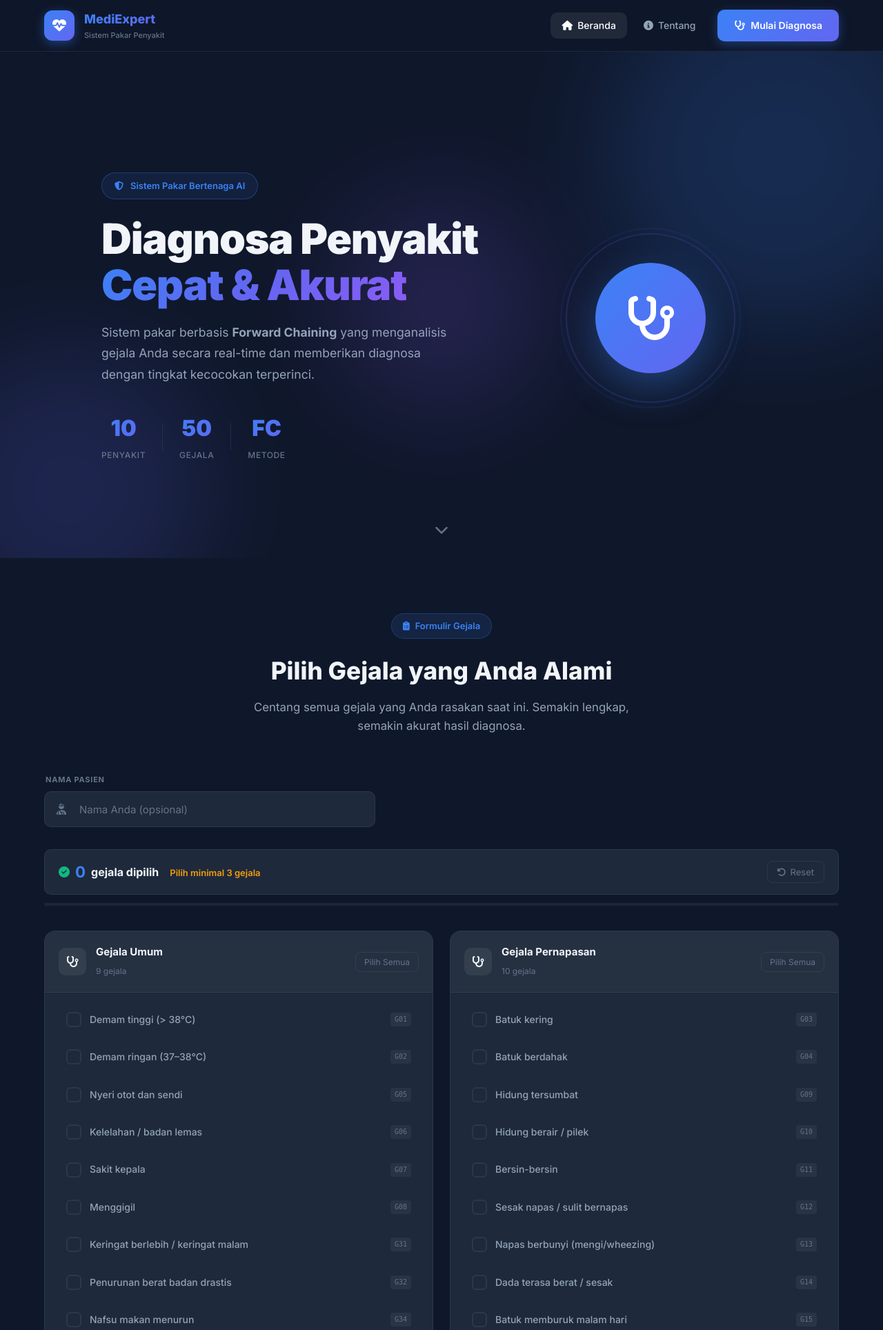
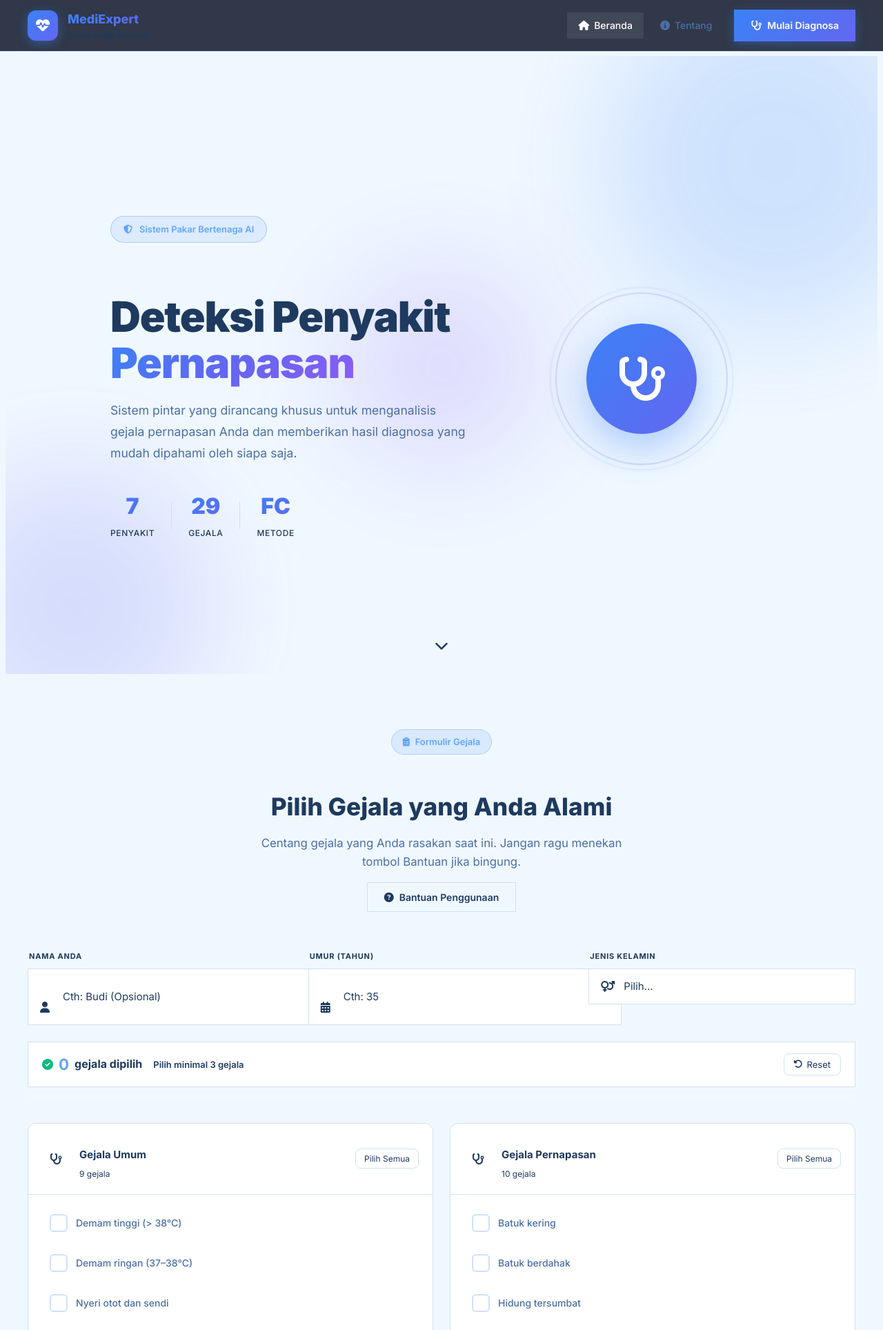
Before and after one commit to baron969/MediExpert, a Flask app: page / in a window 1280 px wide. Shown: the top 1928 px of the page at 69% size. Run offline with Flask 3, Linux system fonts and the light colour scheme.

Commit message:
Major Overhaul: Soft blue UI, focused respiratory knowledge base, added age/gender, improved PDF report

```diff
--- a/app.py
+++ b/app.py
@@ -53,6 +53,8 @@ def init_sqlite():
         CREATE TABLE IF NOT EXISTS riwayat_konsultasi (
             id INTEGER PRIMARY KEY AUTOINCREMENT,
             nama_pasien TEXT NOT NULL DEFAULT 'Anonim',
+            umur INTEGER DEFAULT 0,
+            jenis_kelamin TEXT DEFAULT 'Tidak diketahui',
             gejala TEXT NOT NULL,
             diagnosa TEXT,
             skor REAL DEFAULT 0,
@@ -69,10 +71,12 @@ except Exception as e:
     print(f"[WARNING] Tidak bisa inisialisasi SQLite (mungkin read-only): {e}")
 
 
-def simpan_riwayat(nama_pasien: str, gejala_ids: list, diagnosa: str, skor: float):
+def simpan_riwayat(nama_pasien: str, umur: int, jenis_kelamin: str, gejala_ids: list, diagnosa: str, skor: float):
     """Simpan ke Supabase; fallback ke SQLite jika gagal."""
     data = {
         "nama_pasien": nama_pasien,
+        "umur": umur,
+        "jenis_kelamin": jenis_kelamin,
         "gejala": json.dumps(gejala_ids),
         "diagnosa": diagnosa,
         "skor": round(skor, 2),
@@ -89,8 +93,8 @@ def simpan_riwayat(nama_pasien: str, gejala_ids: list, diagnosa: str, skor: floa
     try:
         conn = sqlite3.connect(DB_PATH)
         conn.execute(
-            "INSERT INTO riwayat_konsultasi (nama_pasien,gejala,diagnosa,skor,timestamp) VALUES (?,?,?,?,?)",
-            (data["nama_pasien"], data["gejala"], data["diagnosa"], data["skor"], data["timestamp"])
+            "INSERT INTO riwayat_konsultasi (nama_pasien,umur,jenis_kelamin,gejala,diagnosa,skor,timestamp) VALUES (?,?,?,?,?,?,?)",
+            (data["nama_pasien"], data["umur"], data["jenis_kelamin"], data["gejala"], data["diagnosa"], data["skor"], data["timestamp"])
         )
         conn.commit()
         conn.close()
@@ -247,6 +251,8 @@ def index():
 @app.route("/diagnosa", methods=["POST"])
 def diagnosa():
     nama_pasien    = request.form.get("nama_pasien", "Anonim").strip() or "Anonim"
+    umur           = int(request.form.get("umur", 0) or 0)
+    jenis_kelamin  = request.form.get("jenis_kelamin", "Tidak diketahui").strip()
     gejala_dipilih = request.form.getlist("gejala")
 
     if not gejala_dipilih:
@@ -279,12 +285,14 @@ def diagnosa():
         nama_diagnosa = f"Kemungkinan: {hasil['kemungkinan_lain'][0]['nama']}"
         skor_diagnosa = hasil["kemungkinan_lain"][0]["skor"]
 
-    simpan_riwayat(nama_pasien, gejala_dipilih, nama_diagnosa, skor_diagnosa)
+    simpan_riwayat(nama_pasien, umur, jenis_kelamin, gejala_dipilih, nama_diagnosa, skor_diagnosa)
 
     return render_template(
         "hasil.html",
         hasil=hasil,
         nama_pasien=nama_pasien,
+        umur=umur,
+        jenis_kelamin=jenis_kelamin,
         timestamp=datetime.now().strftime("%d %B %Y, %H:%M"),
     )
 
--- a/static/css/style.css
+++ b/static/css/style.css
@@ -1,23 +1,27 @@
 /* MediExpert - style.css */
 :root {
-  --bg-primary: #0F172A;
-  --bg-secondary: #1E293B;
-  --bg-card: #1E293B;
-  --border: rgba(148,163,184,0.12);
-  --text-primary: #F1F5F9;
-  --text-secondary: #94A3B8;
-  --text-muted: #64748B;
-  --accent: #3B82F6;
-  --accent-2: #6366F1;
-  --success: #10B981;
-  --warning: #F59E0B;
-  --danger: #EF4444;
-  --radius: 16px;
-  --radius-sm: 10px;
-  --shadow: 0 4px 24px rgba(0,0,0,0.4);
-  --transition: all 0.3s cubic-bezier(0.4,0,0.2,1);
+    /* Soft Blue & White Theme */
+    --bg-primary: #f0f8ff; /* AliceBlue */
+    --bg-secondary: #ffffff;
+    --text-primary: #1e3a5f;
+    --text-secondary: #4a6fa5;
+    --border: #d0e1f9;
+    --primary: #3b82f6; /* Keep primary blue but softer */
+    --primary-hover: #2563eb;
+    --accent: #60a5fa;
+    --danger: #ef4444;
+    --success: #10b981;
+    --warn: #f59e0b;
+
+    --radius: 12px;
+    --shadow: 0 4px 6px -1px rgba(0, 0, 0, 0.05), 0 2px 4px -1px rgba(0, 0, 0, 0.03);
+    --shadow-lg: 0 10px 15px -3px rgba(0, 0, 0, 0.05), 0 4px 6px -2px rgba(0, 0, 0, 0.03);
 }
-*,*::before,*::after{box-sizing:border-box;margin:0;padding:0}
+
+body {
+    font-size: 16px; /* Larger base font */
+    line-height: 1.6;
+}
 html{scroll-behavior:smooth}
 body{font-family:'Inter',sans-serif;background:var(--bg-primary);color:var(--text-primary);line-height:1.6;overflow-x:hidden}
 .container{max-width:1200px;margin:0 auto;padding:0 24px}
--- a/supabase_schema.sql
+++ b/supabase_schema.sql
@@ -7,6 +7,8 @@
 CREATE TABLE IF NOT EXISTS riwayat_konsultasi (
     id          BIGSERIAL PRIMARY KEY,
     nama_pasien TEXT      NOT NULL DEFAULT 'Anonim',
+    umur        INTEGER   DEFAULT 0,
+    jenis_kelamin TEXT    DEFAULT 'Tidak diketahui',
     gejala      TEXT      NOT NULL,
     diagnosa    TEXT,
     skor        REAL      DEFAULT 0,
--- a/templates/index.html
+++ b/templates/index.html
@@ -18,12 +18,12 @@
                 <span>Sistem Pakar Bertenaga AI</span>
             </div>
             <h1 class="hero-title">
-                Diagnosa Penyakit <br>
-                <span class="gradient-text">Cepat & Akurat</span>
+                Deteksi Penyakit <br>
+                <span class="gradient-text">Pernapasan</span>
             </h1>
             <p class="hero-desc">
-                Sistem pakar berbasis <strong>Forward Chaining</strong> yang menganalisis gejala Anda
-                secara real-time dan memberikan diagnosa dengan tingkat kecocokan terperinci.
+                Sistem pintar yang dirancang khusus untuk menganalisis gejala pernapasan Anda
+                dan memberikan hasil diagnosa yang mudah dipahami oleh siapa saja.
             </p>
             <div class="hero-stats">
                 <div class="stat">
@@ -80,25 +80,42 @@
                 <i class="fas fa-clipboard-list"></i> Formulir Gejala
             </div>
             <h2>Pilih Gejala yang Anda Alami</h2>
-            <p>Centang semua gejala yang Anda rasakan saat ini. Semakin lengkap, semakin akurat hasil diagnosa.</p>
+            <p>Centang gejala yang Anda rasakan saat ini. Jangan ragu menekan tombol Bantuan jika bingung.</p>
+            <button type="button" class="btn btn-outline" onclick="document.getElementById('helpModal').classList.add('show')" style="margin-top: 16px;">
+                <i class="fas fa-question-circle"></i> Bantuan Penggunaan
+            </button>
         </div>
 
         <form action="{{ url_for('diagnosa') }}" method="POST" id="formDiagnosa">
-
-            <!-- Nama Pasien -->
-            <div class="input-group-fancy">
-                <label for="namaPasien">Nama Pasien</label>
-                <div class="input-icon"><i class="fas fa-user-injured"></i></div>
-                <input
-                    type="text"
-                    name="nama_pasien"
-                    id="namaPasien"
-                    placeholder="Nama Anda (opsional)"
-                    class="input-fancy"
-                    value="{{ request.form.get('nama_pasien', '') }}"
-                    maxlength="80"
-                    autocomplete="name"
-                >
+            <div style="display: flex; gap: 20px; flex-wrap: wrap; margin-bottom: 24px;">
+                <!-- Nama Pasien -->
+                <div class="input-group-fancy" style="flex: 1; min-width: 200px; margin-bottom: 0;">
+                    <label for="namaPasien">Nama Anda</label>
+                    <div style="position:relative;">
+                        <div class="input-icon"><i class="fas fa-user"></i></div>
+                        <input type="text" name="nama_pasien" id="namaPasien" placeholder="Cth: Budi (Opsional)" class="input-fancy" value="{{ request.form.get('nama_pasien', '') }}" maxlength="80">
+                    </div>
+                </div>
+                <!-- Umur -->
+                <div class="input-group-fancy" style="flex: 1; min-width: 150px; margin-bottom: 0;">
+                    <label for="umur">Umur (Tahun)</label>
+                    <div style="position:relative;">
+                        <div class="input-icon"><i class="fas fa-calendar-alt"></i></div>
+                        <input type="number" name="umur" id="umur" placeholder="Cth: 35" class="input-fancy" min="12" max="100" value="{{ request.form.get('umur', '') }}" required>
+                    </div>
+                </div>
+                <!-- Jenis Kelamin -->
+                <div class="input-group-fancy" style="flex: 1; min-width: 180px; margin-bottom: 0;">
+                    <label for="jenis_kelamin">Jenis Kelamin</label>
+                    <div style="position:relative;">
+                        <div class="input-icon"><i class="fas fa-venus-mars"></i></div>
+                        <select name="jenis_kelamin" id="jenis_kelamin" class="input-fancy" style="appearance: none; cursor: pointer;" required>
+                            <option value="">Pilih...</option>
+                            <option value="Laki-laki">Laki-laki</option>
+                            <option value="Perempuan">Perempuan</option>
+                        </select>
+                    </div>
+                </div>
             </div>
 
             <!-- Progress & Counter -->
@@ -150,7 +167,6 @@
                                 <i class="fas fa-check"></i>
                             </div>
                             <span class="gejala-text">{{ g.nama }}</span>
-                            <span class="gejala-id">{{ g.id }}</span>
                         </label>
                         {% endfor %}
                     </div>
@@ -237,4 +253,26 @@
     </div>
 </section>
 
+<!-- Modal Bantuan -->
+<div id="helpModal" class="modal-overlay">
+    <div class="modal-content">
+        <div class="modal-header">
+            <h3><i class="fas fa-info-circle"></i> Cara Menggunakan Sistem</h3>
+            <button type="button" onclick="document.getElementById('helpModal').classList.remove('show')" class="btn-close"><i class="fas fa-times"></i></button>
+        </div>
+        <div class="modal-body">
+            <p>Selamat datang! Sistem ini dirancang untuk mempermudah Anda mengetahui kemungkinan penyakit pernapasan. Ikuti langkah ini:</p>
+            <ol style="margin-left: 20px; margin-top: 10px; line-height: 1.8;">
+                <li><strong>Isi Data Diri:</strong> Masukkan nama, umur, dan jenis kelamin Anda di kolom paling atas.</li>
+                <li><strong>Pilih Gejala:</strong> Baca daftar gejala yang ada. Sentuh/klik kotak pada gejala yang sedang Anda rasakan (minimal 3 gejala).</li>
+                <li><strong>Diagnosa:</strong> Setelah selesai, gulir ke bawah dan tekan tombol <strong>"Proses Diagnosa Sekarang"</strong>.</li>
+                <li><strong>Lihat Hasil:</strong> Sistem akan menampilkan hasil dan saran yang mudah dipahami.</li>
+            </ol>
+        </div>
+        <div class="modal-footer">
+            <button type="button" class="btn btn-primary" onclick="document.getElementById('helpModal').classList.remove('show')" style="width: 100%; justify-content: center;">Saya Mengerti</button>
+        </div>
+    </div>
+</div>
+
 {% endblock %}
```
Also changed, not shown: other parts of static/css/style.css (+58 -0 lines), data_penyakit.py (+30 -182 lines), templates/hasil.html (+11 -9 lines).
